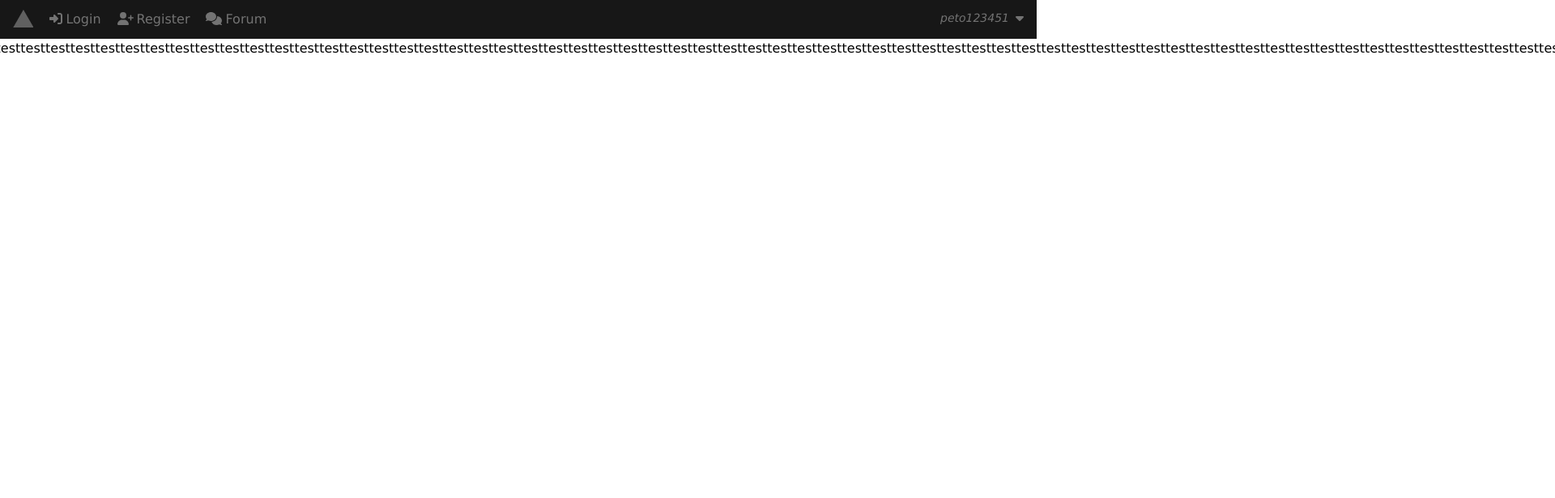
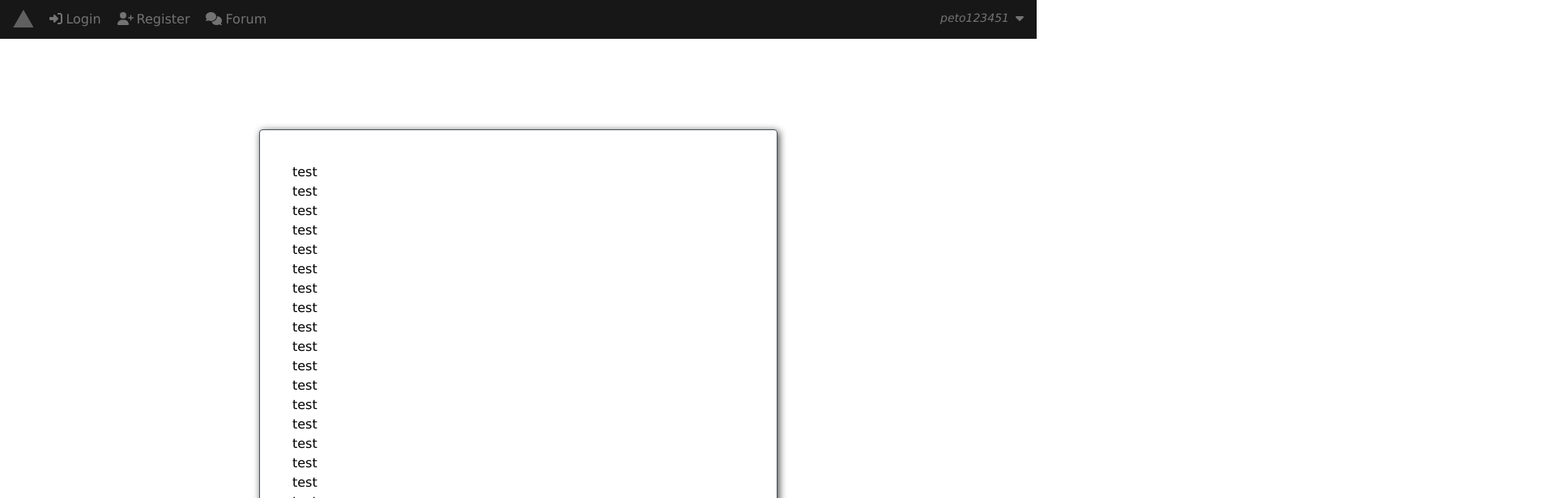
Before and after one commit to lukasstarinsky/vaii, a Next.js app in the folder frontend/: page / in a window 1280 px wide. Shown: the top 616 px of the page at 81% size, 1920 px wide, since content can reach past the window. Built offline with nearby package versions, Linux system fonts and the light colour scheme.

Commit message:
Move components to source root

```diff
--- a/frontend/src/app/auth/login/page.tsx
+++ b/frontend/src/app/auth/login/page.tsx
@@ -1,4 +1,4 @@
-import TextInput from "@/app/components/TextInput";
+import TextInput from "@/components/TextInput";
 import Link from "next/link";
 
 export default function Login() {
@@ -9,5 +9,5 @@ export default function Login() {
       <input type="submit" className="mt-7 p-2 rounded hover:bg-neutral-900 hover:text-white outline outline-1 outline-neutral-900 w-full" value="Login" />
       <h2 className="mt-4">Don't have an account? Go to <Link href="/auth/register" className="underline">Register</Link>.</h2>
     </div>
-  )
+  );
 }
--- a/frontend/src/app/auth/register/page.tsx
+++ b/frontend/src/app/auth/register/page.tsx
@@ -1,4 +1,4 @@
-import TextInput from "@/app/components/TextInput";
+import TextInput from "@/components/TextInput";
 import Link from "next/link";
 
 export default function Register() {
@@ -11,5 +11,5 @@ export default function Register() {
       <input type="submit" className="mt-7 p-2 rounded hover:bg-neutral-900 hover:text-white outline outline-1 outline-neutral-900 w-full" value="Register" />
       <h2 className="mt-4">Already have an account? Go to <Link href="/auth/login" className="underline">Login</Link>.</h2>
     </div>
-  )
+  );
 }
--- a/frontend/src/app/layout.tsx
+++ b/frontend/src/app/layout.tsx
@@ -1,14 +1,14 @@
 import "@fortawesome/fontawesome-svg-core/styles.css";
 import "./globals.css"
 import { Metadata } from "next"
-import Navbar from "./components/Navbar";
+import Navbar from "@/components/Navbar";
 
 import { config } from "@fortawesome/fontawesome-svg-core";
 config.autoAddCss = false;
 
 export const metadata: Metadata = {
   title: "Home",
-}
+};
 
 export default function RootLayout({ children }: { children: React.ReactNode }) {
   return (
@@ -21,5 +21,5 @@ export default function RootLayout({ children }: { children: React.ReactNode })
         </main>
       </body>
     </html>
-  )
+  );
 }
--- a/frontend/src/app/page.tsx
+++ b/frontend/src/app/page.tsx
@@ -1,7 +1,7 @@
 
 export default function Home() {
   return (
-    <>
+    <div className="w-6/12 rounded p-10 section-border mt-28">
       <h1>test</h1>
       <h1>test</h1>
       <h1>test</h1>
@@ -116,6 +116,6 @@ export default function Home() {
       <h1>test</h1>
       <h1>test</h1>
       <h1>test</h1>
-    </>
-  )
+    </div>
+  );
 }
--- a/frontend/src/app/components/navbar.tsx
+++ b/frontend/src/components/Navbar.tsx
@@ -1,6 +1,6 @@
 "use client";
 
-import "./navbar.css";
+import "./Navbar.css";
 import Link from "next/link";
 import { FontAwesomeIcon } from "@fortawesome/react-fontawesome";
 import { faCaretDown, faComments, faSignInAlt, faUserPlus } from "@fortawesome/free-solid-svg-icons";
@@ -56,5 +56,5 @@ export default function Navbar() {
       </ul>
     </div>
     </>
-  )
+  );
 }
--- a/frontend/src/app/components/TextInput.tsx
+++ b/frontend/src/components/TextInput.tsx
@@ -1,6 +1,3 @@
-import Link from "next/link";
-import "./navbar.css";
-
 interface InputProps {
   id: string,
   type: string,
@@ -15,5 +12,5 @@ export default function Input(props: InputProps) {
       <label htmlFor={props.id} className="block mb-2 text-sm font-medium">{props.label}</label>
       <input type={props.type} id={props.id} className="border border-neutral-600 placeholder:italic placeholder:text-neutral-500 text-white text-sm rounded w-full p-2.5" placeholder={props.placeholder} />
     </div>
-  )
+  );
 }
```
Also changed, not shown: frontend/src/components/Navbar.css (renamed from frontend/src/app/components/navbar.css).
